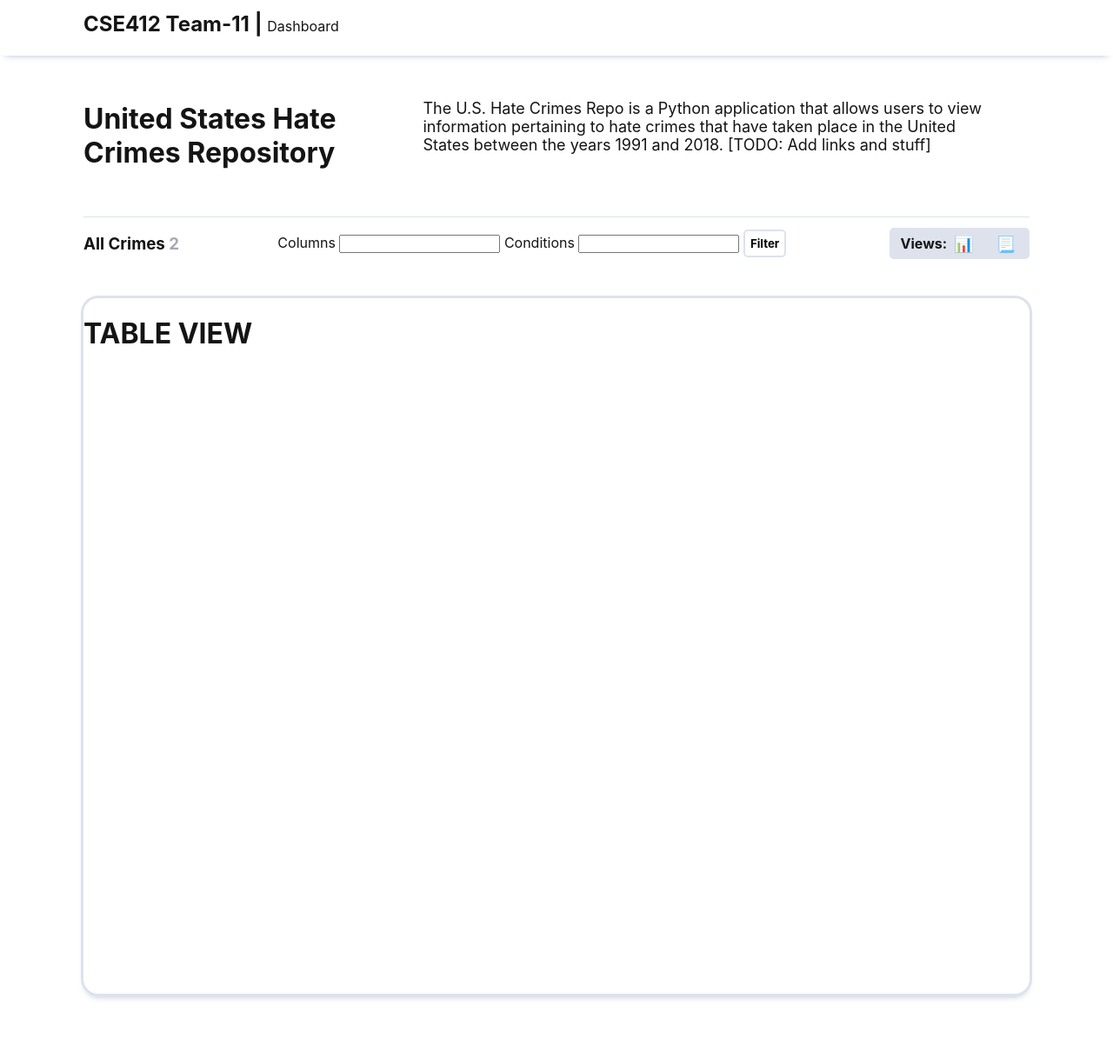
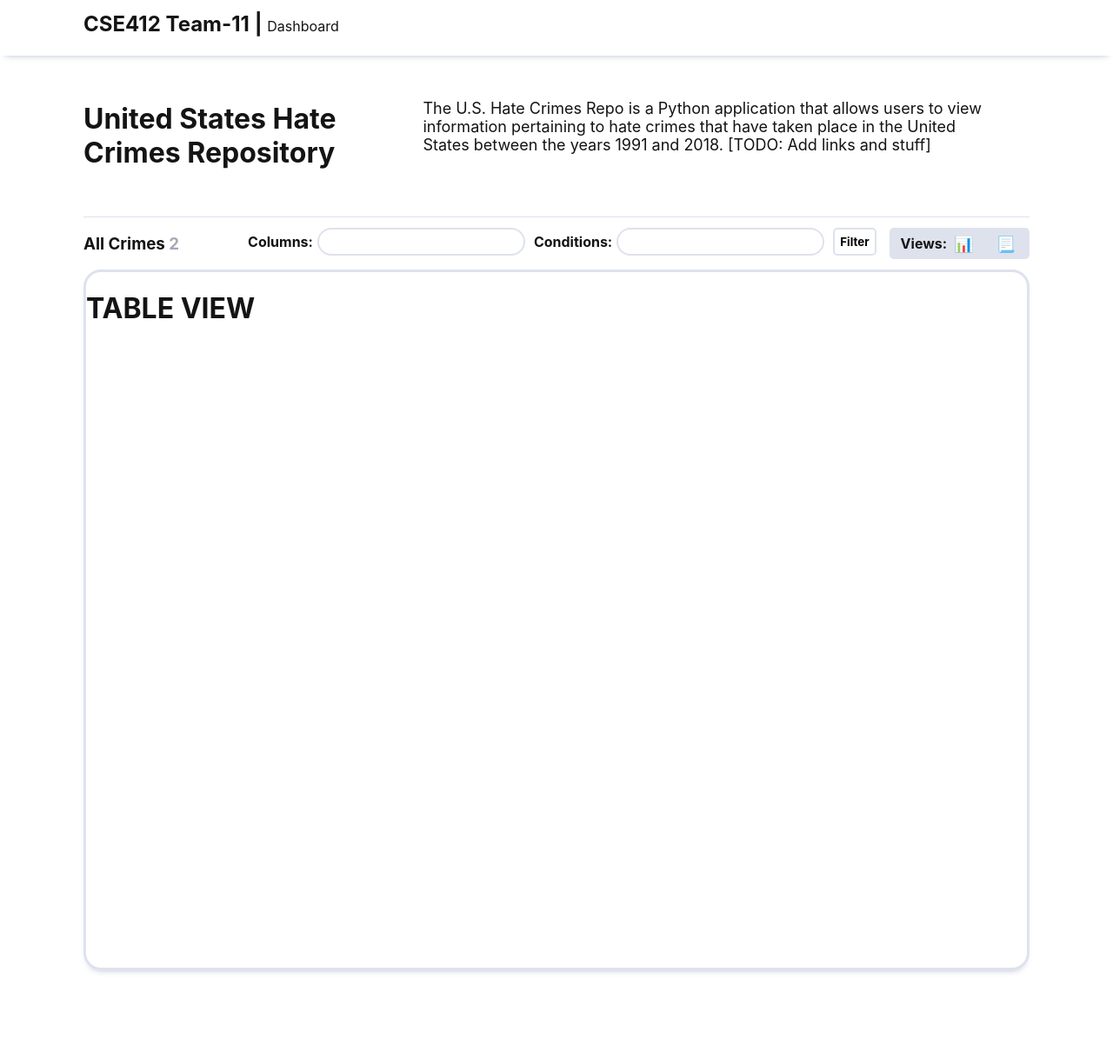
Before and after one commit to Team11-CSE412-Fall2020/US-Hate-Crimes-Database, a Flask app: page / in a window 1280 px wide. Shown: the whole page at 87% size. After the commit the page ends 1120 px from the top, so only its background shows below. Run offline with Flask 2, Linux system fonts and the light colour scheme; some libraries are stand-ins or nearby versions.

Commit message:
Styling fixes

```diff
--- a/app/app.py
+++ b/app/app.py
@@ -26,6 +26,7 @@ def filter():
         conditions = request.form['conditions']
 
         Props['rows'] = runQuery(columns, conditions, Props['conn'])[1:]
+        Props['rowCount'] = len(Props['rows'])
 
         #TODO: RUN FILTER QUERY HERE ON PROPS
         #
--- a/app/static/css/main.css
+++ b/app/static/css/main.css
@@ -7,6 +7,14 @@ body {
     margin: 0;
     font-family: -apple-system, BlinkMacSystemFont, 'Segoe UI', Roboto, Oxygen, Ubuntu, Cantarell, 'Open Sans', 'Helvetica Neue', sans-serif;
     color: rgb(20, 20, 20);
+}
+
+label {
+    font-family: -apple-system, BlinkMacSystemFont, 'Segoe UI', Roboto, Oxygen, Ubuntu, Cantarell, 'Open Sans', 'Helvetica Neue', sans-serif;
+    color: rgb(20, 20, 20);
+    font-weight: bold;
+    margin-top: auto;
+    margin-bottom: auto;
 }
 
 .banner {
@@ -27,7 +35,6 @@ body {
 .content {
     width: 85%;
     max-width: 1200px;
-    height: 44px;
     margin-left: auto;
     margin-right: auto;
 }
@@ -66,6 +73,7 @@ body {
     display: flex;
     flex-direction: row;
     justify-content: space-between;
+    width: 100%;
 }
 
 .control-button {
@@ -108,15 +116,33 @@ body {
     font-size: large;
 }
 
+.filter-controls {
+    display:flex;
+    flex-direction: row;
+    margin-right: 10px;
+    justify-content: flex-end;
+}
+
+.filter-label {
+    padding-right: 5px;
+}
+
+.filter-field {
+    margin-right: 10px;
+    border-color: rgb(222, 226, 237);
+    border-radius: 20px;
+    border-style: solid;
+
+    font-family: -apple-system, BlinkMacSystemFont, 'Segoe UI', Roboto, Oxygen, Ubuntu, Cantarell, 'Open Sans', 'Helvetica Neue', sans-serif;
+    padding-left: 10px;
+    padding-right: 10px
+}
+
 .main-window {
     border-style: solid;
     border-radius: 20px;
     border-color: rgb(222, 226, 237);
     box-shadow: rgb(162, 177, 198) 0px 5px 8px -6px;
-    margin-top: 200px;
     height: 800px;
-    width: 85%;
     margin-bottom: 64px;
-    margin-left: auto;
-    margin-right: auto;
 }
--- a/app/templates/index.html
+++ b/app/templates/index.html
@@ -10,6 +10,7 @@
 <div class="banner">
     <h2 class="banner-content">CSE412 Team-11 | <span style="font-weight: lighter; font-size: medium ;">Dashboard</span> </h1>
 </div>
+
 <div class="content">
     <div class="double">
         <h1 class="double-first">United States Hate Crimes Repository</h1>
@@ -18,7 +19,7 @@
              that allows users to view information pertaining
              to hate crimes that have taken place in the United States
              between the years 1991 and 2018. [TODO: Add links and stuff]
-            </p>
+        </p>
     </div>
     <hr class="seperator">
     <div class="control-bar">
@@ -26,12 +27,14 @@
         <div style="margin-top:auto; margin-bottom: auto; display:flex; flex-direction: row;">
 
             <form method="POST" action="/filter">
-                <div style="display:flex; flex-direction: row;"></div>
-                    <label for="columns">Columns</label>
-                    <input type="text" name="columns">
-                    <label for="conditions">Conditions</label>
-                    <input type="text" name="conditions">
-                    <button class="control-button">Filter</button>
+                <div class="filter-controls">
+                    <label for="columns" class="filter-label">Columns:</label>
+                    <input type="text" name="columns" class="filter-field">
+
+                    <label for="conditions" class="filter-label">Conditions:</label>
+                    <input type="text" name="conditions" class="filter-field">
+
+                    <button class="control-button" class="filter-label">Filter</button>
                 </div>
             </form>
 
```
